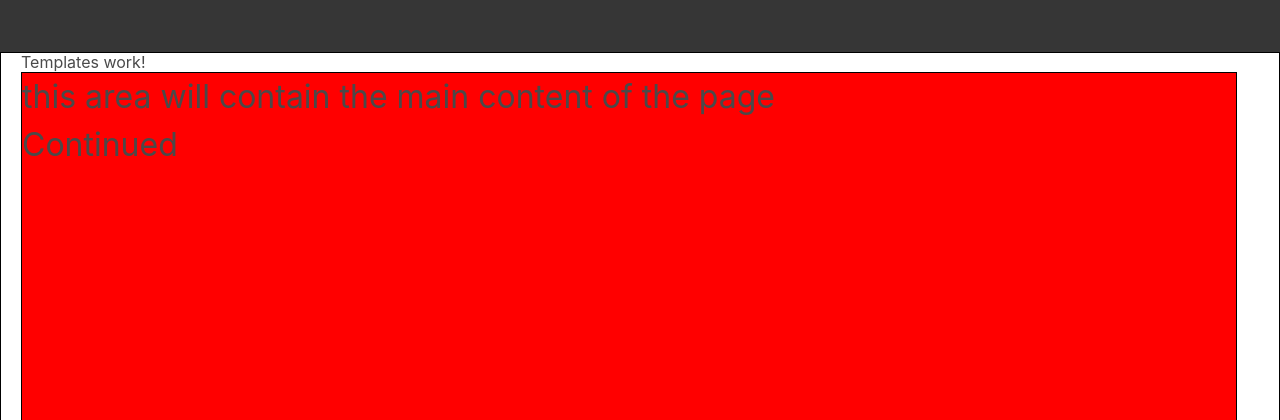
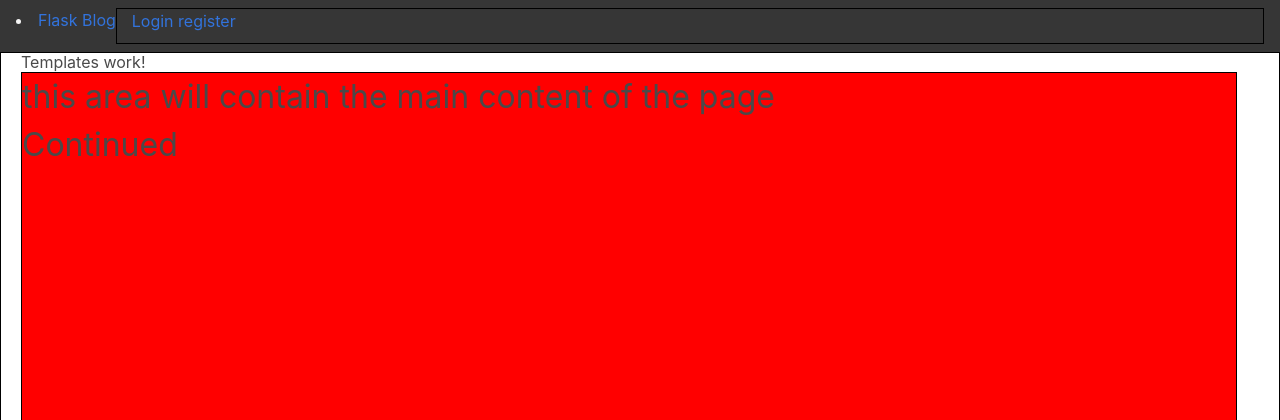
Before and after one commit to LukazDane/Project-3-OhMyQuad, a Flask app: page / in a window 1280 px wide. Shown: the top 420 px of the page. Run offline with Flask 2, Linux system fonts and the light colour scheme; some libraries are stand-ins or nearby versions.

Commit message:
login and logout functionality

```diff
--- a/app.py
+++ b/app.py
@@ -55,31 +55,43 @@ def register():
         return redirect(url_for('index')) # once the submissin is succesful, user is redirected to the index function which routes back to the home page
     return render_template('register.html', form=form)
 
+
+@app.route('/login', methods=('GET', 'POST'))
+def login():
+    form = forms.LoginForm()
+    if form.validate_on_submit():
+        try:
+            user = models.User.get(models.User.email == form.email.data) # comparing the user email in the database to the one put in the form
+        except models.DoesNotExist:
+            flash("your email or password doesn't exist in our database")
+        else:   # using the check_password_hash method bc we hashed the user's password when they registered. comparing the user's password in the database to the password put into the form
+            if check_password_hash(user.password, form.password.data):
+                ## creates session
+                login_user(user) # this method comes from the flask_login package
+                flash("You've been logged in", "success")
+                return redirect(url_for('index'))
+            else:
+                flash("your email or password doesn't match", "error")
+    return render_template('login.html', form=form)
+
+@app.route('/logout')
+@login_required # defines whatever routes and functions are avail when the user is login in aka "Protects the routes"
+def logout():
+    logout_user() # method that is defined by flask_login
+    flash("You've been logged out", "success") , # second argument gives the flash message a class of sucess
+    return redirect(url_for('index'))
+
+
+
 @app.route("/about")
 def about():
     return 'About Page!'
-
-@app.route("/login")
-def login():
-    return 'Login Page!'
 
 
   # The root route will revert back to a simpler version that just returns some text
 
 
   # ...
-
-
-
-
-
-
-
-
-
-
-
-
 if __name__ == '__main__':
   models.initialize()
   app.run(debug=DEBUG, port=PORT)
--- a/forms.py
+++ b/forms.py
@@ -49,6 +49,9 @@ class RegisterForm(Form):
         validators = [DataRequired()]
     )
 
+class LoginForm(Form):
+    email = StringField('Email', validators=[DataRequired(), Email() ])
+    password = PasswordField('Password', validators=[DataRequired() ])
 
 
 
--- a/templates/layout.html
+++ b/templates/layout.html
@@ -15,9 +15,23 @@
     <meta name="viewport" content="width=device-width, initial-scale=1" />
   </head>
   <body>
-      <nav class="navbar is-dark" role="navigation" aria-label="main navigation"></nav>
+      <nav class="navbar is-dark" role="navigation" aria-label="main navigation">
+        <li> <a href="/"> Flask Blog</a></li>
+        <div class="col">
+          {% if current_user.is_authenticated %}
+                  <a href="{{url_for('logout')}}" title="logout">Logout</a>
+                  {% else %}
+                  <a href="{{url_for('login')}}" title="login">Login</a>
+                  <a href="{{url_for('register')}}" title="register">register</a>
+          {% endif %}
+
+        </div>
+
+      </nav>
+
     <div class="main" style="padding: 0 20px">
         <h1>Templates work!</h1>
+        <h1>{% if current_user.is_authenticated %} Hello {{current_user.username}} {{current_user.id}} {%endif%}</h1>
         <div class="content-container">
             <p>this area will contain the main content of the page</p>
             {% block content %}
```
Also changed, not shown: templates/login.html (+14 -0 lines), ohmyquad.db.
